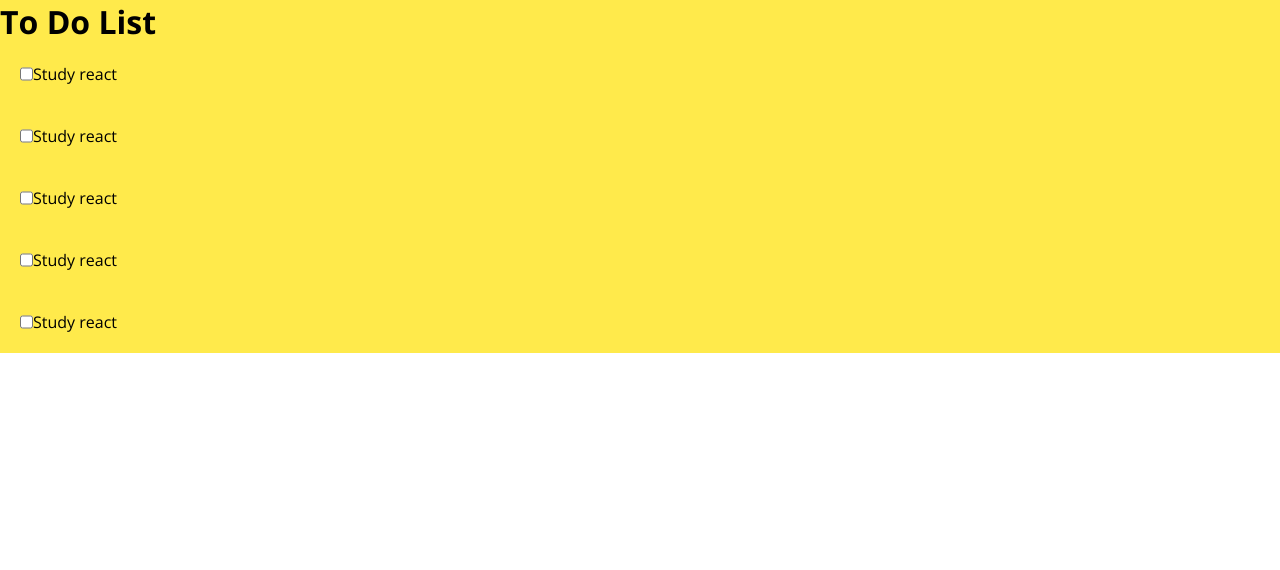
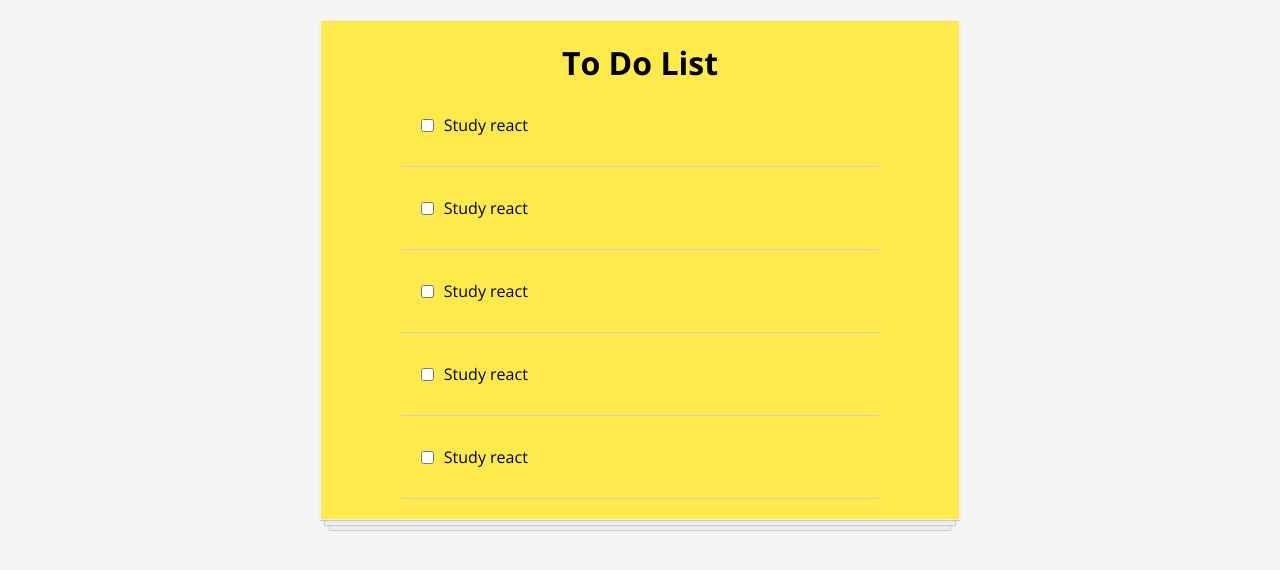
Before and after one commit to Moe-Zart/To-Do-List-with-React, a React (Create React App) app: page / in a window 1280 px wide. Shown: the top 570 px of the page. Built offline with nearby package versions, Linux system fonts and the light colour scheme.

Commit message:
styling change

```diff
--- a/src/App.css
+++ b/src/App.css
@@ -4,10 +4,31 @@
   margin: 0;
   box-sizing: border-box;
 }
-.ToDo-page{
-    background-color: rgb(255, 234, 75);
+body {
+  background-color: whitesmoke;
 }
-.ToDo-item{
-    display: flex;
-    padding: 20px;
+.ToDo-page {
+  display: flex;
+  flex-direction: column;
+  align-items: center;
+  margin: auto;
+  background-color: rgb(255, 234, 75);
+  width: 50%;
+  border: 1px solid #efefef;
+  box-shadow: 0 1px 1px rgba(0, 0, 0, 0.15), 0 10px 0 -5px #eee,
+    0 10px 1px -4px rgba(0, 0, 0, 0.15), 0 20px 0 -10px #eee,
+    0 20px 1px -9px rgba(0, 0, 0, 0.15);
+  padding: 20px;
+  margin-top: 20px;
 }
+.ToDo-item {
+  display: flex;
+  justify-content: start;
+  align-items: center;
+  padding: 30px 20px;
+  width: 80%;
+  border-bottom: 1px solid #cecece;
+}
+input {
+  margin-right: 10px;
+}
```
